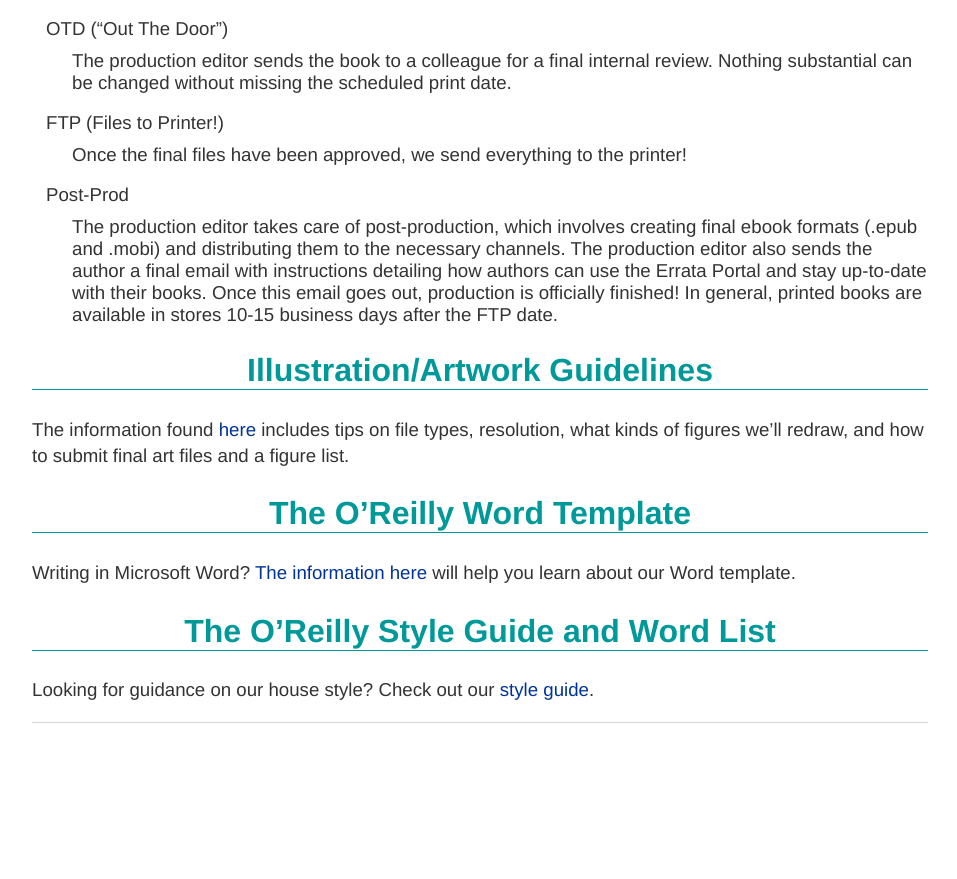
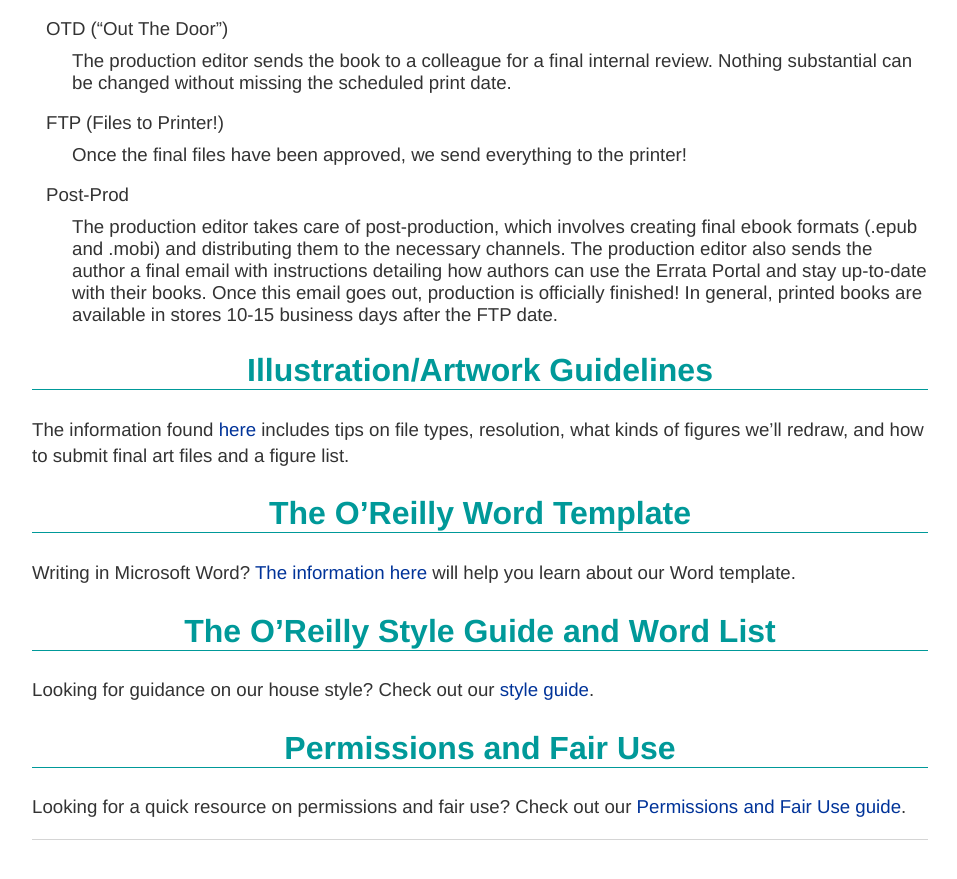
Before and after one commit to oreillymedia/production-resources, a Jekyll site: the page built from index.md, in a window 1280 px wide and 900 px high, scrolled down 1313 px. Shown: the top 879 px of the window, without its empty margins (160-1117 px from the left). Built offline with Jekyll 4.4.1, drawn with Linux system fonts in a browser that asks for light colours; before the commit the page ends 2096 px from its top, so only the background shows below that.

Commit message:
Update index.md

```diff
--- a/index.md
+++ b/index.md
@@ -50,3 +50,7 @@
 ## The O'Reilly Style Guide and Word List
 
 Looking for guidance on our house style? Check out our [style guide](http://oreillymedia.github.io/production-resources/styleguide/).
+
+## Permissions and Fair Use
+
+Looking for a quick resource on permissions and fair use? Check out our [Permissions and Fair Use guide](http://oreillymedia.github.io/production-resources/permissionsandfairuseguide/).
```
